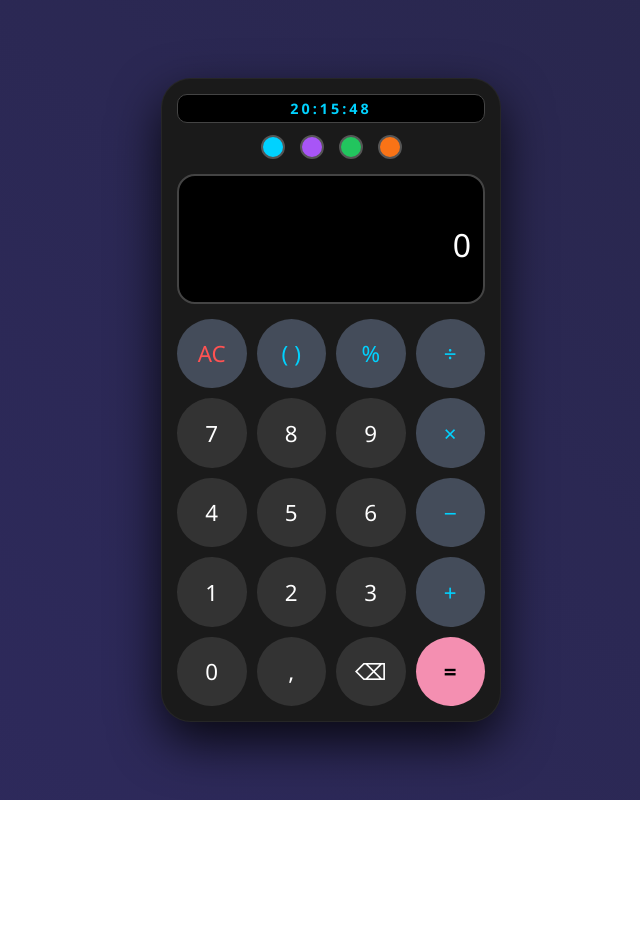
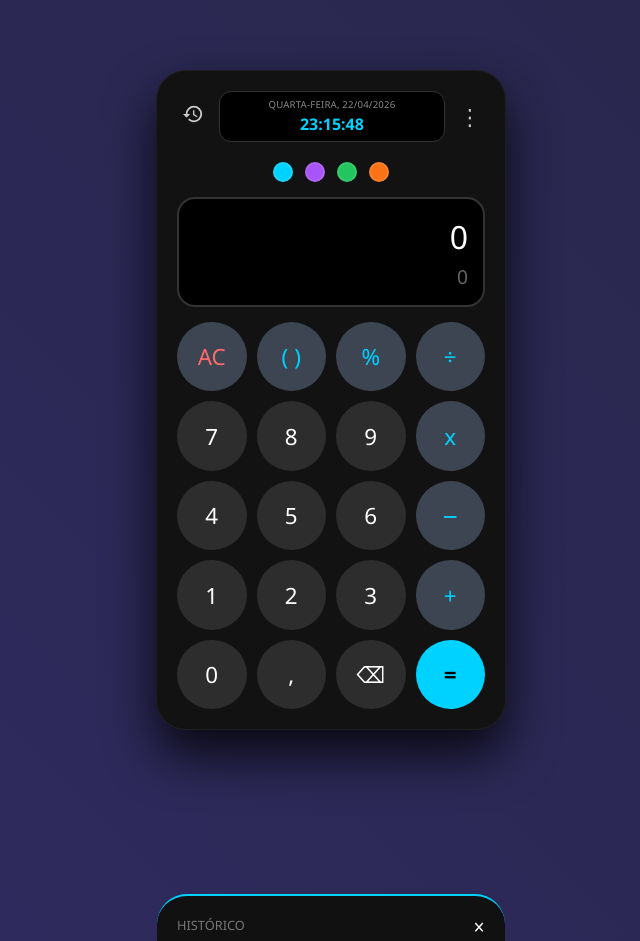
Before and after one commit to vendasmsc2016-sudo/Appcalculadora, a plain HTML site: page index.html in a window 1280 px wide. Shown: the top 941 px of the page, without its empty margins (309-949 px from the left). Before the commit the page ends 800 px from the top, so only its background shows below. Drawn offline with Linux system fonts and the light colour scheme.

Commit message:
Update index.html

```diff
--- a/index.html
+++ b/index.html
@@ -3,22 +3,22 @@
 <head>
     <meta charset="UTF-8">
     <meta name="viewport" content="width=device-width, initial-scale=1.0">
-    <title>Calculadora Slim Pro Fix</title>
+    <title>Calculadora Slim Pro - Restaurada</title>
     <style>
         :root {
             --bg-gradient: linear-gradient(45deg, #0f0c29, #302b63, #24243e);
-            --calc-bg: #1a1a1a;
-            --btn-num: #333333;
-            --btn-op: #444c5a;
+            --calc-bg: #121212;
+            --btn-num: #2d2d2d;
+            --btn-op: #3d4552;
             --accent: #00d2ff;
-            --screen-border: #444;
+            --screen-border: #333;
         }
 
         body.theme-purple { --accent: #a855f7; }
         body.theme-green { --accent: #22c55e; }
         body.theme-orange { --accent: #f97316; }
 
-        * { margin: 0; padding: 0; box-sizing: border-box; font-family: 'Segoe UI', sans-serif; }
+        * { margin: 0; padding: 0; box-sizing: border-box; font-family: 'Segoe UI', Tahoma, Geneva, Verdana, sans-serif; }
 
         body {
             display: flex;
@@ -38,119 +38,163 @@
         }
 
         .calculator {
-            width: 92%;
-            max-width: 340px;
+            width: 95%;
+            max-width: 350px;
             background: var(--calc-bg);
             border-radius: 30px;
-            padding: 15px;
-            box-shadow: 0 20px 50px rgba(0,0,0,0.8);
+            padding: 20px;
+            box-shadow: 0 25px 50px rgba(0,0,0,0.8);
+            position: relative;
             border: 1px solid rgba(255,255,255,0.05);
         }
 
-        .clock-screen {
+        .top-bar {
+            display: flex;
+            justify-content: space-between;
+            align-items: center;
+            margin-bottom: 20px;
+            gap: 10px;
+        }
+
+        .history-btn {
+            background: none;
+            border: none;
+            cursor: pointer;
+            padding: 5px;
+            flex-shrink: 0;
+        }
+
+        .history-btn svg { width: 22px; height: 22px; fill: #ccc; }
+
+        .clock-display {
             background: #000;
             border: 1px solid var(--screen-border);
-            border-radius: 10px;
-            padding: 4px;
-            margin-bottom: 12px;
+            border-radius: 12px;
+            padding: 6px 10px;
             text-align: center;
+            flex-grow: 1;
+            display: flex;
+            flex-direction: column;
+            justify-content: center;
+            min-height: 48px;
         }
 
-        #clock {
+        #clock-date {
+            color: #888;
+            font-size: 0.6rem;
+            text-transform: uppercase;
+            display: block;
+            margin-bottom: 2px;
+            letter-spacing: 0.2px;
+            white-space: nowrap;
+        }
+        #clock-time {
             color: var(--accent);
-            font-size: 0.9rem;
+            font-size: 1rem;
             font-weight: bold;
-            letter-spacing: 3px;
+            font-variant-numeric: tabular-nums;
         }
 
-        /* Seletor de Cores Aumentado */
-        .theme-selector {
-            display: flex;
-            justify-content: center;
-            gap: 15px;
-            margin-bottom: 15px;
+        .menu-dots {
+            color: #ccc;
+            font-size: 1.4rem;
+            cursor: pointer;
+            padding: 0 5px;
+            position: relative;
+            flex-shrink: 0;
         }
 
-        .dot {
-            width: 24px; /* Aumentado de 12px para 24px */
-            height: 24px;
-            border-radius: 50%;
-            cursor: pointer;
-            border: 2px solid #555;
-            transition: transform 0.2s;
+        .menu-dropdown {
+            display: none;
+            position: absolute;
+            right: 0;
+            top: 35px;
+            background: #222;
+            border: 1px solid #444;
+            border-radius: 8px;
+            z-index: 100;
+            box-shadow: 0 10px 20px rgba(0,0,0,0.5);
         }
 
-        .dot:active { transform: scale(1.2); }
+        .menu-dropdown button {
+            width: 100%;
+            padding: 10px 15px;
+            background: none;
+            border: none;
+            color: white;
+            font-size: 0.8rem;
+            cursor: pointer;
+            white-space: nowrap;
+        }
 
         .main-screen {
             background: #000;
             border: 2px solid var(--screen-border);
             border-radius: 18px;
-            padding: 12px;
+            padding: 15px;
             margin-bottom: 15px;
-            min-height: 130px;
+            min-height: 110px;
             display: flex;
             flex-direction: column;
             justify-content: flex-end;
-            overflow: hidden;
         }
 
-        .expression {
-            color: white;
-            font-size: 2rem;
-            text-align: right;
-            word-wrap: break-word;
-            overflow-wrap: break-word;
-            max-height: 80px;
-            overflow-y: auto;
-            line-height: 1.1;
-            scrollbar-width: none;
-        }
+        .expression { color: white; font-size: 2rem; text-align: right; word-wrap: break-word; overflow: hidden; min-height: 2.4rem;}
+        .preview { color: #666; font-size: 1.2rem; text-align: right; min-height: 1.5rem; margin-top: 5px;}
 
-        .expression::-webkit-scrollbar { display: none; }
+        .theme-selector { display: flex; justify-content: center; gap: 12px; margin-bottom: 15px; }
+        .dot { width: 20px; height: 20px; border-radius: 50%; cursor: pointer; border: 2px solid rgba(255,255,255,0.1); }
 
-        .preview {
-            color: #777;
-            font-size: 1.2rem;
-            text-align: right;
-            min-height: 1.4rem;
-            margin-top: 5px;
-        }
+        .buttons { display: grid; grid-template-columns: repeat(4, 1fr); gap: 10px; }
 
-        .buttons {
-            display: grid;
-            grid-template-columns: repeat(4, 1fr);
-            gap: 10px;
-        }
-
-        button {
+        .btn {
             aspect-ratio: 1/1;
             border-radius: 50%;
             border: none;
             font-size: 1.4rem;
-            font-weight: 500;
-            cursor: pointer;
-            transition: 0.15s;
             background: var(--btn-num);
             color: white;
+            cursor: pointer;
             display: flex;
             justify-content: center;
             align-items: center;
+            transition: transform 0.1s;
         }
 
-        button:active { transform: scale(0.85); filter: brightness(1.3); }
+        .btn:active { transform: scale(0.9); filter: brightness(1.3); }
+        .btn-op { background: var(--btn-op); color: var(--accent); }
+        .btn-equal { background: var(--accent); color: #000; font-weight: bold; }
+        .btn-ac { color: #ff6b6b; }
 
-        .btn-op { background: var(--btn-op); color: var(--accent); }
-        .btn-equal { background: #f48fb1; color: #000; font-weight: bold; }
-        .btn-ac { color: #ff5252; }
-
+        .history-panel {
+            position: absolute; bottom: -100%; left: 0; width: 100%; height: 75%;
+            background: #111; border-radius: 30px 30px 0 0; padding: 20px;
+            transition: bottom 0.4s ease; z-index: 50; border-top: 2px solid var(--accent);
+        }
+        .history-panel.active { bottom: 0; }
+        .history-list { height: 90%; overflow-y: auto; color: white; }
+        .history-item { padding: 12px 0; border-bottom: 1px solid #333; text-align: right; cursor: pointer; }
     </style>
 </head>
-<body>
+<body onclick="closeDropdown()">
 
-<div class="calculator">
-    <div class="clock-screen">
-        <div id="clock">00:00:00</div>
+<div class="calculator" onclick="event.stopPropagation()">
+    <div class="top-bar">
+        <button class="history-btn" onclick="toggleHistory()">
+            <svg viewBox="0 0 24 24"><path d="M13,3A9,9 0 0,0 4,12H1L4.89,15.89L4.96,16.03L9,12H6A7,7 0 0,1 13,5A7,7 0 0,1 20,12A7,7 0 0,1 13,19C11.07,19 9.32,18.21 8.06,16.94L6.64,18.36C8.27,20 10.5,21 13,21A9,9 0 0,0 22,12A9,9 0 0,0 13,3M12,8V13L16.28,15.54L17,14.33L13.5,12.25V8H12Z"/></svg>
+        </button>
+
+        <div class="clock-display">
+            <span id="clock-date">CARREGANDO...</span>
+            <span id="clock-time">00:00:00</span>
+        </div>
+
+        <div class="menu-dots" onclick="toggleDropdown(event)">
+            ⋮
+            <div class="menu-dropdown" id="menuDropdown">
+                <button onclick="clearHistory(event)">Limpar Histórico</button>
+            </div>
+        </div>
     </div>
 
     <div class="theme-selector">
@@ -166,114 +210,122 @@
     </div>
 
     <div class="buttons">
-        <button class="btn-op btn-ac" onclick="clearAll()">AC</button>
-        <button class="btn-op" onclick="insert('()')">( )</button>
-        <button class="btn-op" onclick="insert('%')">%</button>
-        <button class="btn-op" onclick="insert('/')">÷</button>
+        <button class="btn btn-op btn-ac" onclick="clearDisplay()">AC</button>
+        <button class="btn btn-op" onclick="insert('()')">( )</button>
+        <button class="btn btn-op" onclick="insert('%')">%</button>
+        <button class="btn btn-op" onclick="insert('/')">÷</button>
 
-        <button onclick="insert('7')">7</button>
-        <button onclick="insert('8')">8</button>
-        <button onclick="insert('9')">9</button>
-        <button class="btn-op" onclick="insert('*')">×</button>
+        <button class="btn" onclick="insert('7')">7</button>
+        <button class="btn" onclick="insert('8')">8</button>
+        <button class="btn" onclick="insert('9')">9</button>
+        <button class="btn btn-op" onclick="insert('*')">x</button>
 
-        <button onclick="insert('4')">4</button>
-        <button onclick="insert('5')">5</button>
-        <button onclick="insert('6')">6</button>
-        <button class="btn-op" onclick="insert('-')">−</button>
+        <button class="btn" onclick="insert('4')">4</button>
+        <button class="btn" onclick="insert('5')">5</button>
+        <button class="btn" onclick="insert('6')">6</button>
+        <button class="btn btn-op" onclick="insert('-')">−</button>
 
-        <button onclick="insert('1')">1</button>
-        <button onclick="insert('2')">2</button>
-        <button onclick="insert('3')">3</button>
-        <button class="btn-op" onclick="insert('+')">+</button>
+        <button class="btn" onclick="insert('1')">1</button>
+        <button class="btn" onclick="insert('2')">2</button>
+        <button class="btn" onclick="insert('3')">3</button>
+        <button class="btn btn-op" onclick="insert('+')">+</button>
 
-        <button onclick="insert('0')">0</button>
-        <button onclick="insert('.')">,</button>
-        <button onclick="backspace()">⌫</button>
-        <button class="btn-equal" onclick="equal()">=</button>
+        <button class="btn" onclick="insert('0')">0</button>
+        <button class="btn" onclick="insert('.')">,</button>
+        <button class="btn" onclick="backspace()">⌫</button>
+        <button class="btn btn-equal" onclick="equal()">=</button>
+    </div>
+
+    <div class="history-panel" id="historyPanel">
+        <div style="display:flex; justify-content: space-between; margin-bottom: 10px;">
+            <span style="color:#777; font-size: 0.8rem;">HISTÓRICO</span>
+            <span style="color:white; cursor:pointer;" onclick="toggleHistory()">✕</span>
+        </div>
+        <div class="history-list" id="historyList"></div>
     </div>
 </div>
 
 <script>
+    let expression = "0";
     const expDiv = document.getElementById('expression');
     const previewDiv = document.getElementById('preview');
-    let expression = "";
+    const histList = document.getElementById('historyList');
+    const menuDropdown = document.getElementById('menuDropdown');
 
-    function updateClock() {
-        const now = new Date();
-        const options = {
-            timeZone: 'America/Sao_Paulo',
-            hour: '2-digit', minute: '2-digit', second: '2-digit',
-            hour12: false
+    function startClock() {
+        const update = () => {
+            const now = new Date();
+            const options = { weekday: 'long', day: '2-digit', month: '2-digit', year: 'numeric' };
+            document.getElementById('clock-date').innerText = now.toLocaleDateString('pt-BR', options);
+            document.getElementById('clock-time').innerText = now.toLocaleTimeString('pt-BR', { hour12: false });
         };
-        document.getElementById('clock').innerText = now.toLocaleTimeString('pt-BR', options);
+        setInterval(update, 1000);
+        update();
     }
-    setInterval(updateClock, 1000);
-    updateClock();
+    startClock();
 
     function setTheme(t) { document.body.className = t; }
+    function toggleHistory() { document.getElementById('historyPanel').classList.toggle('active'); }
+    function toggleDropdown(e) {
+        e.stopPropagation();
+        menuDropdown.style.display = (menuDropdown.style.display === 'block') ? 'none' : 'block';
+    }
+    function closeDropdown() { menuDropdown.style.display = 'none'; }
+    function clearHistory(e) { if(e) e.stopPropagation(); histList.innerHTML = ""; closeDropdown(); }
 
     function insert(val) {
         if (expression === "0" && val !== '.') expression = "";
         if (val === '()') {
             const openP = (expression.match(/\(/g) || []).length;
             const closeP = (expression.match(/\)/g) || []).length;
-            expression += (openP > closeP) ? ")" : "(";
+            expression += (openP > closeP && !isNaN(expression.slice(-1))) ? ")" : "(";
         } else {
             expression += val;
         }
         render();
     }
 
-    function clearAll() {
-        expression = "0";
-        render();
-    }
-
-    function backspace() {
-        expression = expression.length > 1 ? expression.slice(0, -1) : "0";
-        render();
-    }
-
-    // Função de tratamento de porcentagem
-    function parsePercentage(str) {
-        // Substitui "X + Y%" por "X + (X * Y / 100)"
-        return str.replace(/(\d+\.?\d*)\s*([\+\-\*\/])\s*(\d+\.?\d*)%/g, (match, p1, op, p2) => {
-            if (op === '+' || op === '-') {
-                return `${p1}${op}(${p1}*${p2}/100)`;
-            }
-            return `${p1}${op}${p2}/100`;
-        })
-        // Caso seja apenas "X%", substitui por "X/100"
-        .replace(/(\d+\.?\d*)%/g, '($1/100)');
-    }
+    function clearDisplay() { expression = "0"; render(); }
+    function backspace() { expression = expression.length > 1 ? expression.slice(0, -1) : "0"; render(); }
 
     function render() {
-        expDiv.innerText = expression.replace(/\*/g, '×').replace(/\//g, '÷');
+        // Exibição visual no visor
+        expDiv.innerText = expression.replace(/\*/g, 'x').replace(/\//g, '÷');
 
-        if (expression.length > 15) expDiv.style.fontSize = "1.3rem";
-        else if (expression.length > 10) expDiv.style.fontSize = "1.6rem";
-        else expDiv.style.fontSize = "2rem";
-
-        if (expression !== "0" && expression.length > 0) {
-            try {
-                let formatted = parsePercentage(expression);
-                let res = eval(formatted);
-                if (res !== undefined && res.toString() !== expression) {
-                    previewDiv.innerText = Number.isInteger(res) ? res : res.toFixed(3).replace(/\.?0+$/, "");
-                } else { previewDiv.innerText = ""; }
-            } catch (e) { previewDiv.innerText = ""; }
-        } else { previewDiv.innerText = ""; }
+        try {
+            let checkExp = expression;
+            if (checkExp.includes('%')) {
+                checkExp = checkExp.replace(/(\d+)\s*([\+\-\*\/])\s*(\d+)%/g, (m, p1, op, p2) => {
+                    if (op === '+' || op === '-') return `${p1}${op}(${p1}*${p2}/100)`;
+                    return `${p1}${op}${p2}/100`;
+                });
+            }
+            const res = eval(checkExp);
+            // Removido o "=" conforme solicitado
+            previewDiv.innerText = (res !== undefined && res !== Infinity && !isNaN(res)) ? res : "";
+        } catch { previewDiv.innerText = ""; }
     }
 
     function equal() {
         try {
-            let formatted = parsePercentage(expression);
-            let res = eval(formatted);
-            expression = res.toString();
-            previewDiv.innerText = "";
+            const result = eval(expression);
+            const item = document.createElement('div');
+            item.className = 'history-item';
+            let historyText = expression.replace(/\*/g, 'x').replace(/\//g, '÷');
+            item.innerText = `${historyText} = ${result}`;
+            item.onclick = () => { expression = result.toString(); render(); toggleHistory(); };
+            histList.prepend(item);
+            expression = result.toString();
             render();
-        } catch (e) { expDiv.innerText = "Erro"; }
+        } catch {
+            expression = "Erro";
+            render();
+            setTimeout(clearDisplay, 1500);
+        }
     }
+
+    render();
 </script>
+
 </body>
 </html>
```
